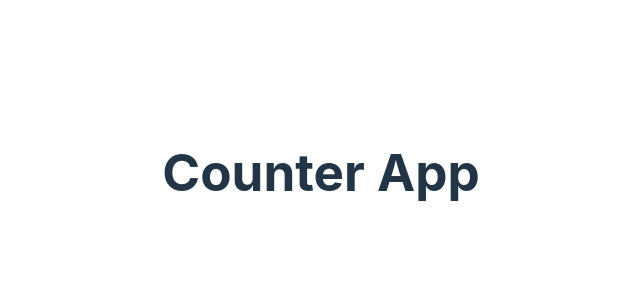
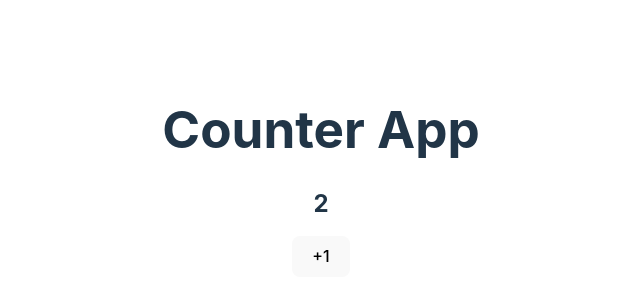
Before and after one commit to ing-jose-rafael/react-curso, a React (Vite) app: page / in a window 1280 px wide. Shown: the part 228-528 px from the top of the page, without its empty margins (319-959 px from the left). Built offline with nearby package versions, Linux system fonts and the light colour scheme.

Commit message:
agregando button en un componente

```diff
--- a/src/CounterApp.jsx
+++ b/src/CounterApp.jsx
@@ -1,10 +1,14 @@
 import PropTypes from 'prop-types'
 
 export const CounterApp = ({ value }) => {
+    function handleAdd( event ) {
+        console.log( event );
+    }
     return (
         <>
             <h1>Counter App</h1>
-            <h2>{value}</h2>
+            <h2>{ value }</h2>
+            <button onClick={ handleAdd }> +1 </button>
         </>
     )
 }
--- a/src/main.jsx
+++ b/src/main.jsx
@@ -2,7 +2,7 @@ import React from 'react'
 import ReactDOM from 'react-dom/client'
 import App from './App'
 import { CounterApp } from './CounterApp'
-import { FirstApp } from './FirstApp'
+// import { FirstApp } from './FirstApp'
 
 import './index.css'
 
@@ -10,6 +10,6 @@ ReactDOM.createRoot(document.getElementById('root')).render(
   <React.StrictMode>
     {/* <App /> */}
     {/* <FirstApp title="Soy Goku!"/> */}
-    <CounterApp />
+    <CounterApp value={ 2 } />
   </React.StrictMode>
 )
```
